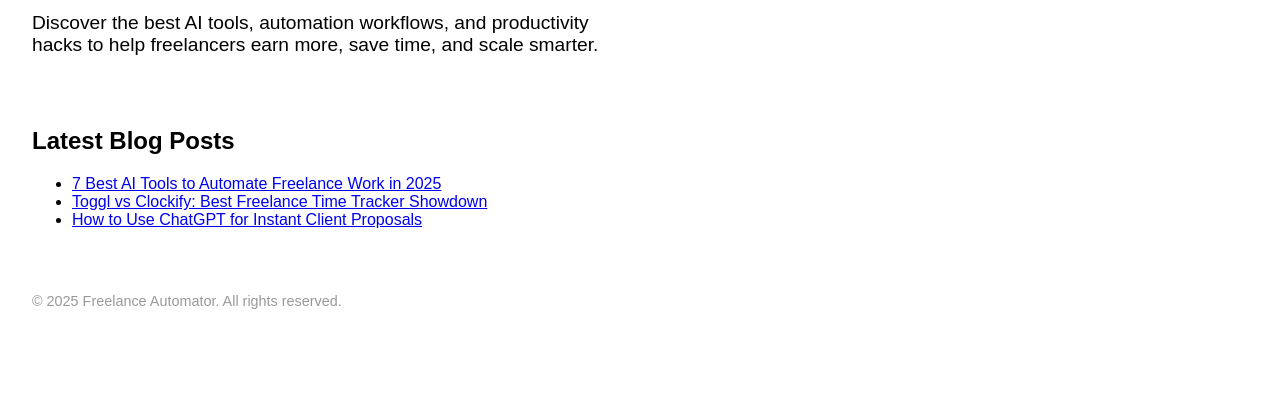
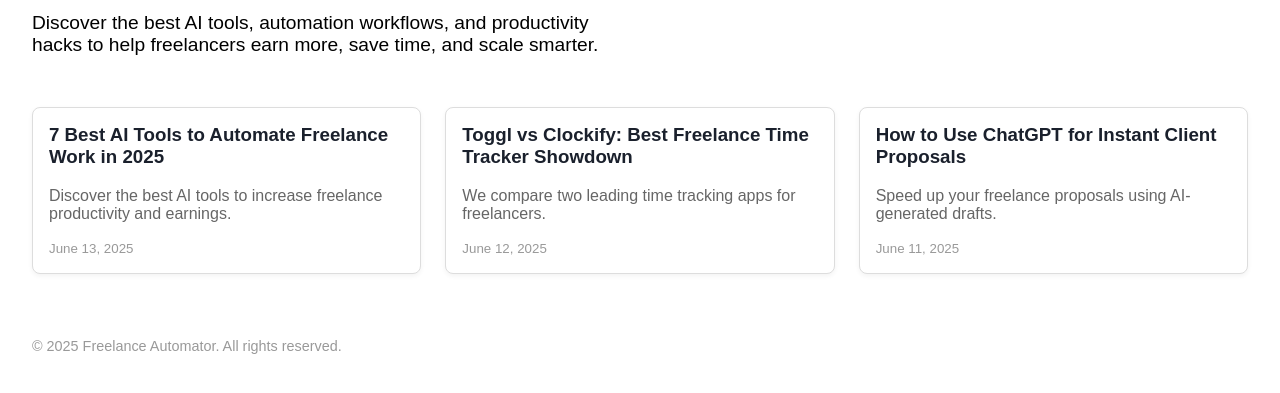
Before and after one commit to austinlay23/freelance-automator-site, an Astro site: page / in a window 1280 px wide. Shown: the part 293-686 px from the top of the page. Built offline with nearby package versions, Linux system fonts and the light colour scheme; Astro itself is replaced by a stand-in of ours.

Commit message:
Add branded blog cards to homepage

```diff
--- /dev/null
+++ b/src/components/BlogCard.astro
@@ -0,0 +1,9 @@
+---
+const { title, description, link, date } = Astro.props;
+---
+
+<article style="border: 1px solid #ddd; border-radius: 8px; padding: 1rem; background: #fff; box-shadow: 0 2px 5px rgba(0,0,0,0.05);">
+  <h3 style="margin-top: 0;"><a href={link} style="color: #1a202c; text-decoration: none;">{title}</a></h3>
+  <p style="color: #666;">{description}</p>
+  <small style="color: #999;">{date}</small>
+</article>
--- a/src/pages/index.astro
+++ b/src/pages/index.astro
@@ -1,5 +1,6 @@
 ---
 import Layout from '../layouts/Layout.astro';
+import BlogCard from '../components/BlogCard.astro';
 ---
 
 <Layout title="Freelance Automator" description="Smarter Tools. Faster Work. More Freedom.">
@@ -10,12 +11,24 @@ import Layout from '../layouts/Layout.astro';
     </p>
   </section>
 
-  <section>
-    <h2>Latest Blog Posts</h2>
-    <ul>
-      <li><a href="/blog/article_1/">7 Best AI Tools to Automate Freelance Work in 2025</a></li>
-      <li><a href="/blog/article_2/">Toggl vs Clockify: Best Freelance Time Tracker Showdown</a></li>
-      <li><a href="/blog/article_3/">How to Use ChatGPT for Instant Client Proposals</a></li>
-    </ul>
+  <section style="display: grid; gap: 1.5rem; grid-template-columns: repeat(auto-fit, minmax(300px, 1fr));">
+    <BlogCard
+      title="7 Best AI Tools to Automate Freelance Work in 2025"
+      description="Discover the best AI tools to increase freelance productivity and earnings."
+      date="June 13, 2025"
+      link="/blog/article_1/"
+    />
+    <BlogCard
+      title="Toggl vs Clockify: Best Freelance Time Tracker Showdown"
+      description="We compare two leading time tracking apps for freelancers."
+      date="June 12, 2025"
+      link="/blog/article_2/"
+    />
+    <BlogCard
+      title="How to Use ChatGPT for Instant Client Proposals"
+      description="Speed up your freelance proposals using AI-generated drafts."
+      date="June 11, 2025"
+      link="/blog/article_3/"
+    />
   </section>
 </Layout>
```
